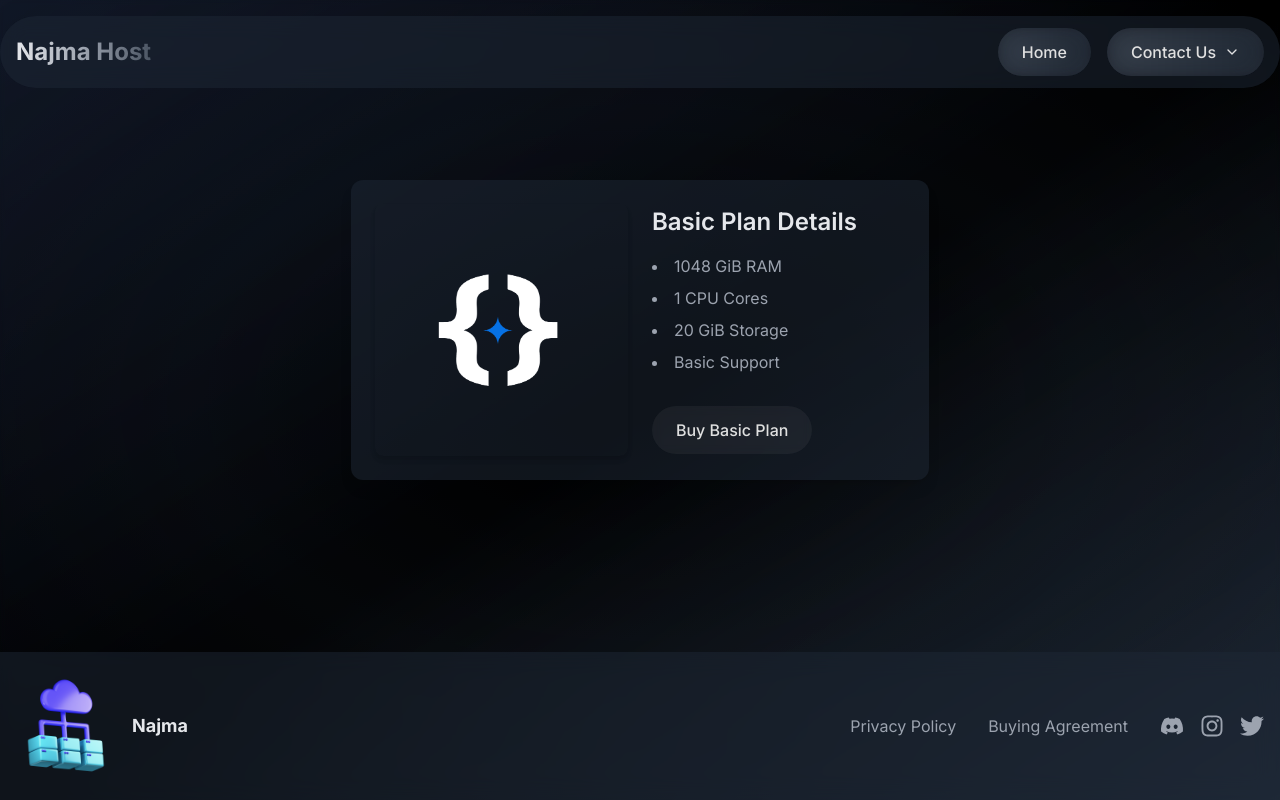
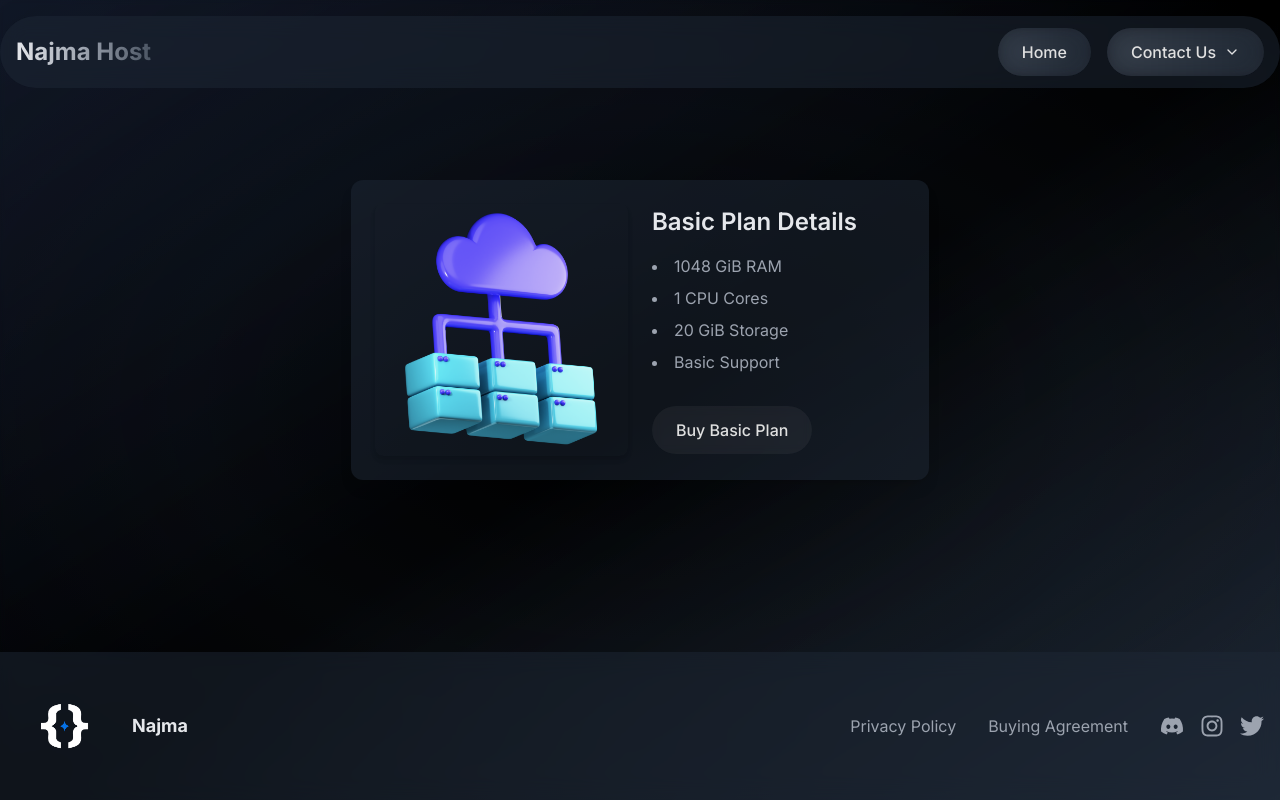
Before and after one commit to 8O80/Najma, a Next.js app: page /plans/basic in a window 1280 px wide. Built offline with nearby package versions, Linux system fonts and the light colour scheme.

Commit message:
Update page.tsx

```diff
--- a/app/plans/basic/page.tsx
+++ b/app/plans/basic/page.tsx
@@ -57,7 +57,7 @@ export default function ProPlan() {
 {/* Image Section */}
 <div className="w-full md:w-1/2 flex items-center justify-center">
   <img
-    src="/NJ1.png"
+    src="/Servers.png"
     alt="Najma Logo"
     width="300"
     height="300"
@@ -91,7 +91,7 @@ export default function ProPlan() {
         <div className="max-w-7xl mx-auto px-4 flex flex-col md:flex-row items-center justify-between space-y-4 md:space-y-0">
           {/* Company Info */}
           <div className="flex items-center space-x-4">
-          <img src="/Servers.png" alt="Najma Logo" width="100" height="100" />
+          <img src="/NJ1.png" alt="Najma Logo" width="100" height="100" />
           <span className="text-gray-200 font-bold text-lg">Najma</span>
           </div>
 
```
